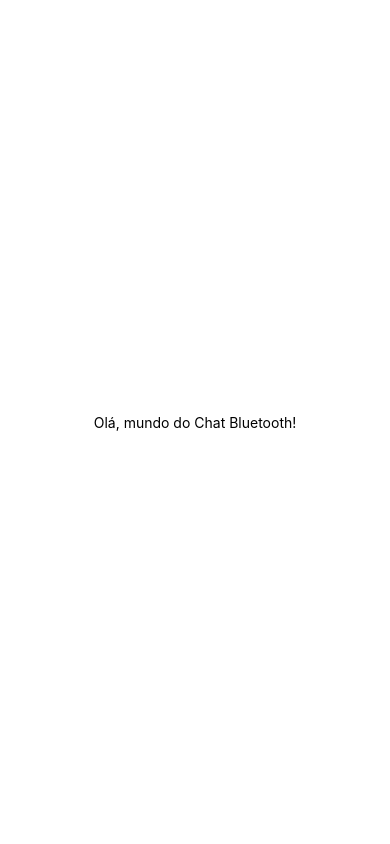
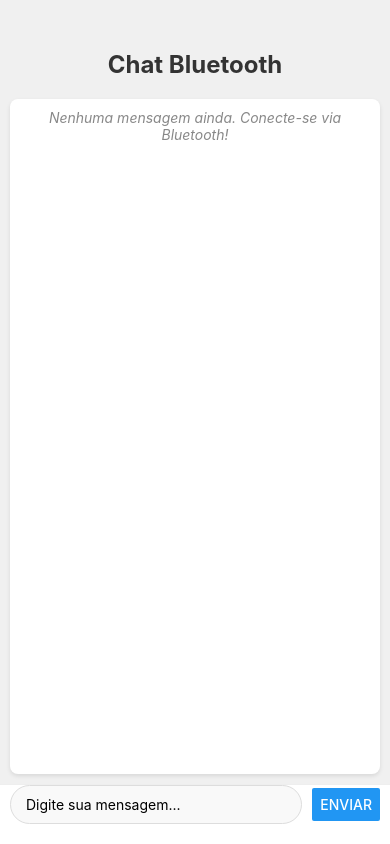
Before and after one commit to raffael-marinho/React-Native-Bluetooth-Chat, a React Native app: screen / in a window 390 px wide. Built offline with nearby package versions, Linux system fonts and the light colour scheme.

Commit message:
feat:primeira tela do app

```diff
--- a/App.tsx
+++ b/App.tsx
@@ -1,10 +1,54 @@
 import { StatusBar } from 'expo-status-bar';
-import { StyleSheet, Text, View } from 'react-native';
+import { StyleSheet, Text, View, ScrollView, TextInput, Button, Alert } from 'react-native';
+import React, { useState, useEffect } from 'react';
 
 export default function App() {
+  // Estado para armazenar as mensagens do chat
+  const [messages, setMessages] = useState<string[]>([]);
+  // Estado para o texto que o usuário está digitando
+  const [inputText, setInputText] = useState<string>('');
+
+  // Função para adicionar uma nova mensagem (por enquanto, apenas para testes)
+  const addMessage = (msg: string) => {
+    setMessages(prevMessages => [...prevMessages, msg]);
+  };
+
+  // Função para lidar com o envio de uma mensagem (será via Bluetooth depois)
+  const handleSendMessage = () => {
+    if (inputText.trim()) {
+      addMessage(`Você: ${inputText}`);
+      setInputText('');
+      // Aqui, no futuro, enviaremos a mensagem via Bluetooth
+    }
+  };
+
   return (
     <View style={styles.container}>
-      <Text>Olá, mundo do Chat Bluetooth!</Text>
+      <Text style={styles.title}>Chat Bluetooth</Text>
+
+      {/* Área de Mensagens */}
+      <ScrollView style={styles.messagesContainer} contentContainerStyle={styles.messagesContent}>
+        {messages.length === 0 ? (
+          <Text style={styles.noMessagesText}>Nenhuma mensagem ainda. Conecte-se via Bluetooth!</Text>
+        ) : (
+          messages.map((msg, index) => (
+            <Text key={index} style={styles.messageText}>{msg}</Text>
+          ))
+        )}
+      </ScrollView>
+
+      {/* Campo de Entrada e Botão de Enviar */}
+      <View style={styles.inputContainer}>
+        <TextInput
+          style={styles.textInput}
+          placeholder="Digite sua mensagem..."
+          value={inputText}
+          onChangeText={setInputText}
+          onSubmitEditing={handleSendMessage} // Envia ao pressionar Enter no teclado
+        />
+        <Button title="Enviar" onPress={handleSendMessage} />
+      </View>
+
       <StatusBar style="auto" />
     </View>
   );
@@ -13,8 +57,61 @@ export default function App() {
 const styles = StyleSheet.create({
   container: {
     flex: 1,
+    backgroundColor: '#f0f0f0', // Fundo levemente cinza
+    paddingTop: 50, // Espaçamento superior para não cobrir a barra de status
+  },
+  title: {
+    fontSize: 24,
+    fontWeight: 'bold',
+    textAlign: 'center',
+    marginBottom: 20,
+    color: '#333',
+  },
+  messagesContainer: {
+    flex: 1,
     backgroundColor: '#fff',
+    marginHorizontal: 10,
+    borderRadius: 8,
+    padding: 10,
+    marginBottom: 10,
+    shadowColor: '#000',
+    shadowOffset: { width: 0, height: 2 },
+    shadowOpacity: 0.1,
+    shadowRadius: 4,
+    elevation: 3,
+  },
+  messagesContent: {
+    justifyContent: 'flex-end', // Alinha as mensagens ao final (como em um chat)
+  },
+  noMessagesText: {
+    textAlign: 'center',
+    color: '#888',
+    fontStyle: 'italic',
+    marginTop: 'auto', // Centraliza verticalmente quando não há mensagens
+    marginBottom: 'auto',
+  },
+  messageText: {
+    fontSize: 16,
+    marginBottom: 5,
+    color: '#555',
+  },
+  inputContainer: {
+    flexDirection: 'row',
     alignItems: 'center',
-    justifyContent: 'center',
+    paddingHorizontal: 10,
+    paddingBottom: 20,
+    backgroundColor: '#fff',
+    borderTopWidth: 1,
+    borderColor: '#eee',
+  },
+  textInput: {
+    flex: 1,
+    borderWidth: 1,
+    borderColor: '#ddd',
+    borderRadius: 25,
+    paddingHorizontal: 15,
+    paddingVertical: 10,
+    marginRight: 10,
+    backgroundColor: '#f9f9f9',
   },
 });
--- a/app.json
+++ b/app.json
@@ -48,6 +48,9 @@
       "dynamicConfigPath": null,
       "staticConfigPath": "C:\\Users\\silva\\projetos\\React-Native-Bluetooth-Chat\\app.json",
       "packageJsonPath": "C:\\Users\\silva\\projetos\\React-Native-Bluetooth-Chat\\package.json"
-    }
+    },
+    "plugins": [
+      "react-native-ble-plx"
+    ]
   }
 }
--- a/package.json
+++ b/package.json
@@ -10,6 +10,7 @@
   },
   "dependencies": {
     "expo": "~53.0.20",
+    "expo-location": "^18.1.6",
     "expo-status-bar": "~2.2.3",
     "react": "19.0.0",
     "react-native": "0.79.5",
```
Also changed, not shown: 1 other file (tests, documents, lock files or other folders).
